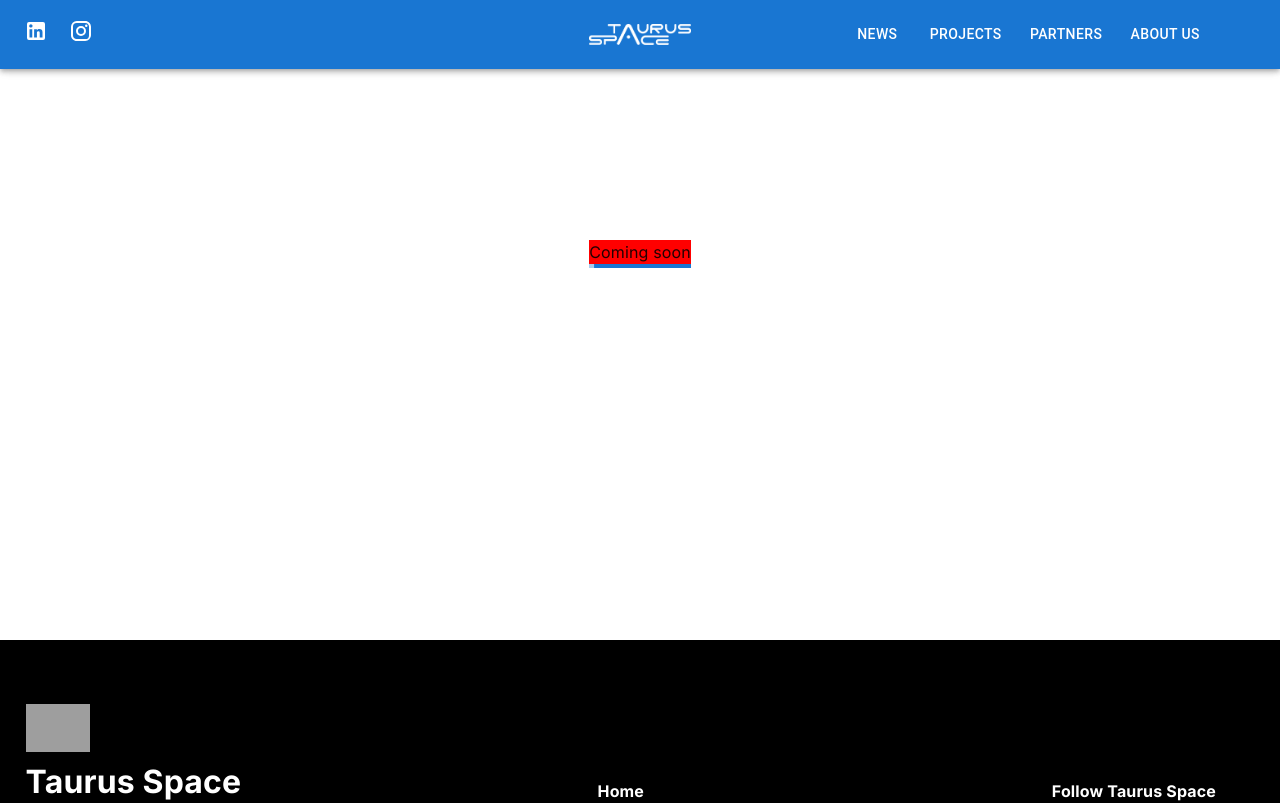
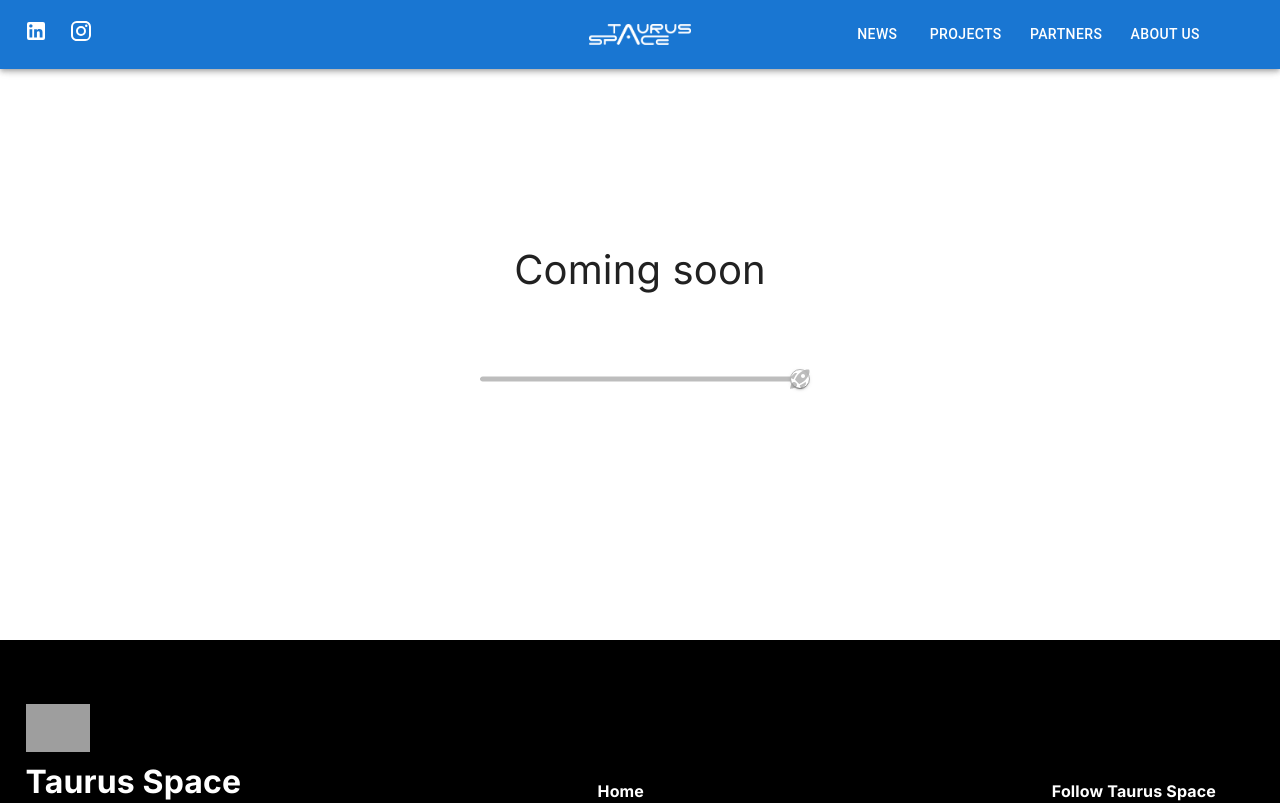
Before and after one commit to El-Banderas/rovers-site, a Next.js app: page /rovers-site/coming-soon in a window 1280 px wide. Before the commit this address had no page. Shown: the top 803 px of the page. Built offline with nearby package versions, Linux system fonts and the light colour scheme; grey boxes are pictures that could not be loaded.

Commit message:
Starting coming soon loading

```diff
--- /dev/null
+++ b/src/app/coming-soon/costumSlider.tsx
@@ -0,0 +1,68 @@
+import * as React from 'react'
+import Slider, { SliderThumb } from '@mui/material/Slider'
+import { styled } from '@mui/material/styles'
+import Box from '@mui/material/Box'
+import CheckCircleIcon from '@mui/icons-material/CheckCircle'
+import RocketLaunchIcon from '@mui/icons-material/RocketLaunch';
+
+// From here:
+// https://stackoverflow.com/questions/72268242/how-to-place-icon-at-the-end-in-linear-progress-bar-mui
+const CheckMarkSlider = styled(Slider)(({ theme }) =>
+({
+  color: '#3a8589',
+  height: 3,
+  padding: '13px 0',
+  '& .MuiSlider-thumb':
+  {
+    height: 20,
+    width: 20,
+    backgroundColor: '#fff',
+    transform: 'rotate(45dg)',
+    border: '1px solid currentColor',
+    '&:hover': {
+      boxShadow: '0 0 0 8px rgba(58, 133, 137, 0.16)',
+    },
+    '& .checkmark-bar':
+    {
+      height: 9,
+      width: 1,
+      backgroundColor: 'currentColor',
+      marginLeft: 1,
+      marginRight: 1,
+    },
+  },
+  '& .MuiSlider-track':
+  {
+    height: 3,
+  },
+  '& .MuiSlider-rail':
+  {
+    color: theme.palette.mode === 'dark' ? '#bfbfbf' : '#d8d8d8',
+    opacity: theme.palette.mode === 'dark' ? undefined : 1,
+    height: 3,
+  },
+}))
+
+const CheckMarkThumbComponent = (props : any) =>
+{
+  const { children, ...other } = props
+
+  return (
+    <SliderThumb {...other}>
+      {children}
+      <RocketLaunchIcon />
+    </SliderThumb>
+  )
+}
+
+export default function CustomeSlider ({value} : {value : number})
+{
+  return (
+    <Box sx={{ width: 320 }}>
+      <CheckMarkSlider
+        value = {value}
+        disabled
+        components={{ Thumb: CheckMarkThumbComponent }} />
+    </Box>
+  )
+}
--- a/src/app/coming-soon/page.tsx
+++ b/src/app/coming-soon/page.tsx
@@ -4,14 +4,16 @@ import styles from "./styles.module.css";
 import { useEffect, useState } from "react";
 import { useRouter } from 'next/navigation';
 import LinearProgress from '@mui/material/LinearProgress';
+import CostumeSlider from './CostumSlider';
 
 export default function ComingSoon() {
   const [progress, setProgress] = useState(0);
   const router = useRouter()
   const milisecondsRedirect = 5000
   const numDivisions = 100
+
   useEffect(() => {
-    setTimeout(()=> router.push("/"),milisecondsRedirect*1.1);
+    setTimeout(() => console.log("End"), milisecondsRedirect * 1.1);
     const timer = setInterval(() => {
       setProgress((oldProgress) => {
         return oldProgress + (100 / numDivisions)
@@ -26,8 +28,8 @@ const numDivisions = 100
   return <div className={styles.content}>
     <div className={styles.centered}>
 
-                Coming soon
-                      <LinearProgress variant="determinate" value={progress} />
+      <div className={styles.title}>Coming soon</div>
+      <CostumeSlider value={progress} />
     </div>
   </div>
 }
--- a/src/app/coming-soon/styles.module.css
+++ b/src/app/coming-soon/styles.module.css
@@ -4,10 +4,15 @@
     width: 100vw;
  }
 
+
  .centered{
     margin-top: 30vh ;
     width: fit-content;
     margin-left: auto;
     margin-right: auto;
-    background-color: red;
  }
+.title{
+   text-align: center;
+   font-size: 2.5em;
+   padding-bottom: 20%;
+ }
```
Also changed, not shown: 1 other file (tests, documents, lock files or other folders). Lines whose indentation alone changed are shown as unchanged.
